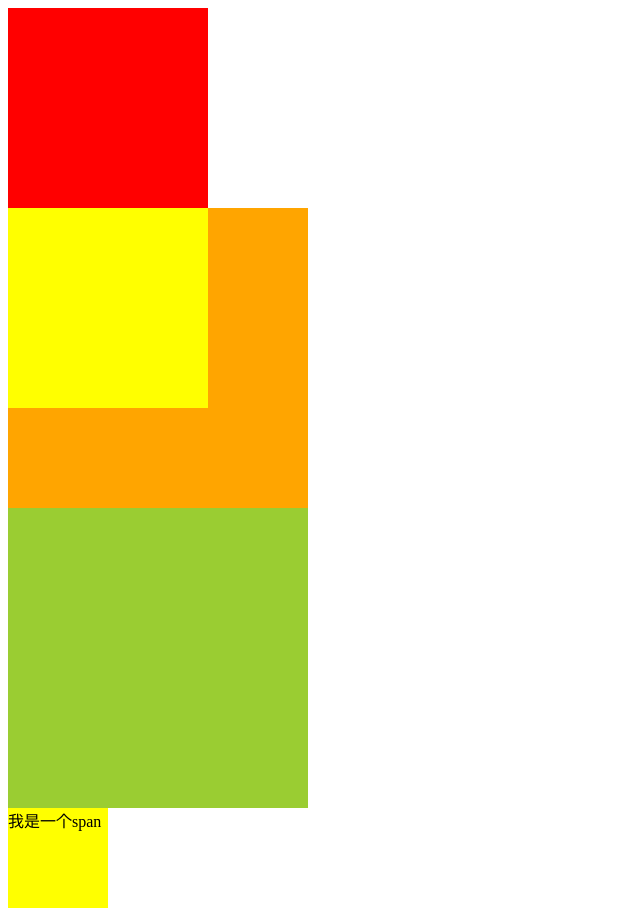
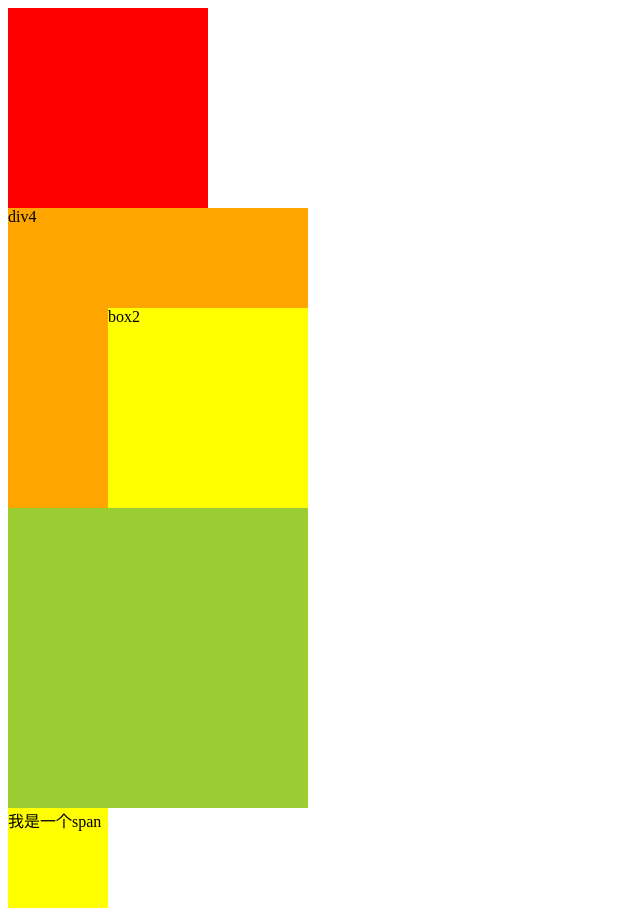
Before and after one commit to cucker0/html-css, a plain HTML site: page source_07/day07/02.绝对定位.html in a window 1280 px wide. Shown: the whole page, without its empty margins (0-640 px from the left). Drawn offline with Linux system fonts and the light colour scheme.

Commit message:
update readmd/html布局.md

```diff
--- a/source_07/day07/02.绝对定位.html
+++ b/source_07/day07/02.绝对定位.html
@@ -30,8 +30,8 @@
 				 */
 				position: absolute;
 
-				/*left: 100px;
-				top: 100px;*/
+				left: 100px;
+				top: 100px;
 
 			}
 			.box3{
@@ -45,7 +45,7 @@
 				height: 300px;
 				background-color: orange;
 				/*开启box4的相对定位*/
-				/*position: relative;*/
+				position: relative;
 			}
 
 			.s1{
@@ -64,8 +64,8 @@
 
 		<div class="box1"></div>
 		<div class="box5">
-			<div class="box4">
-				<div class="box2"></div>
+			<div class="box4">div4
+				<div class="box2">box2</div>
 			</div>
 		</div>
 
```
Also changed, not shown: 1 other file.
